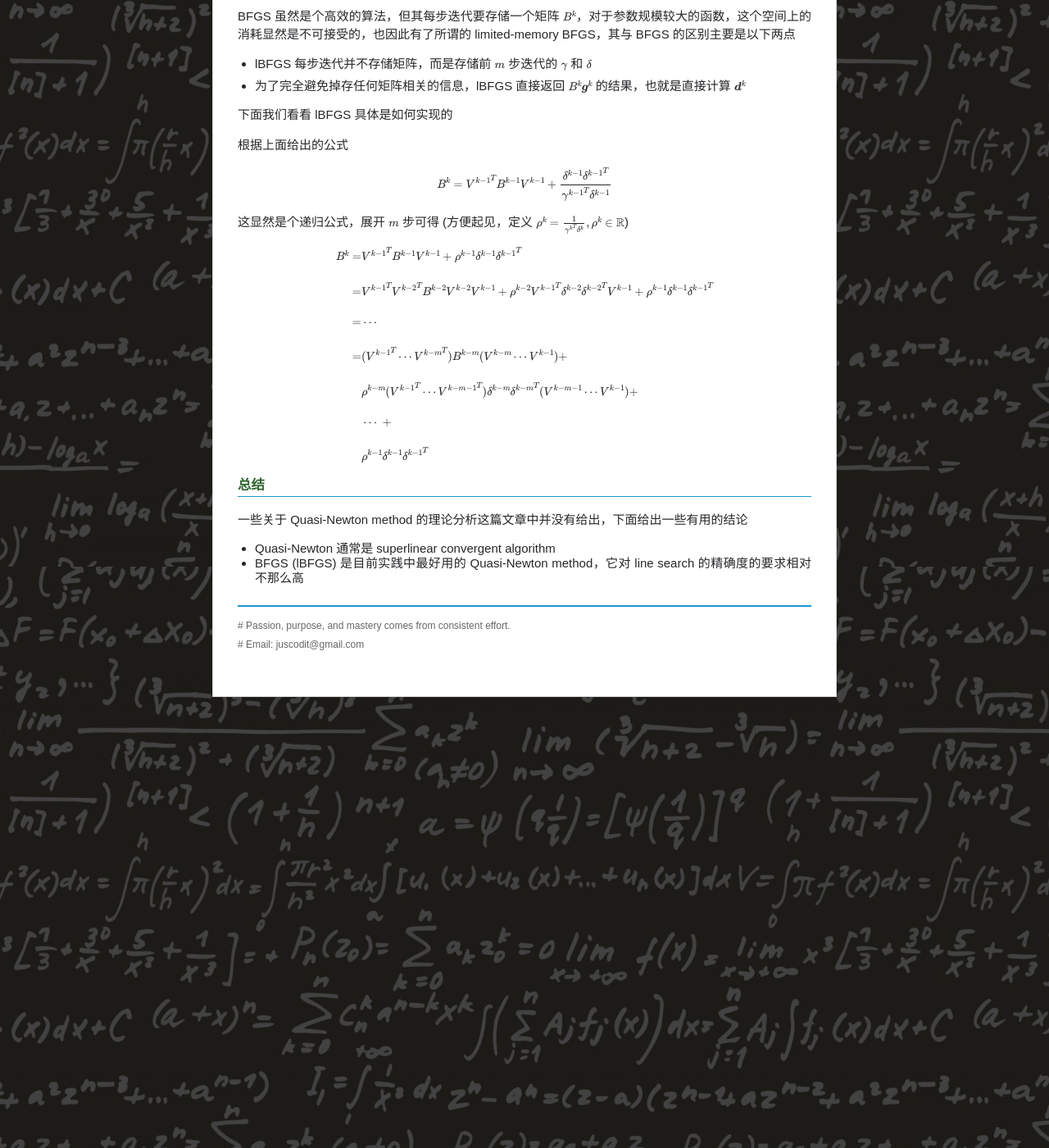
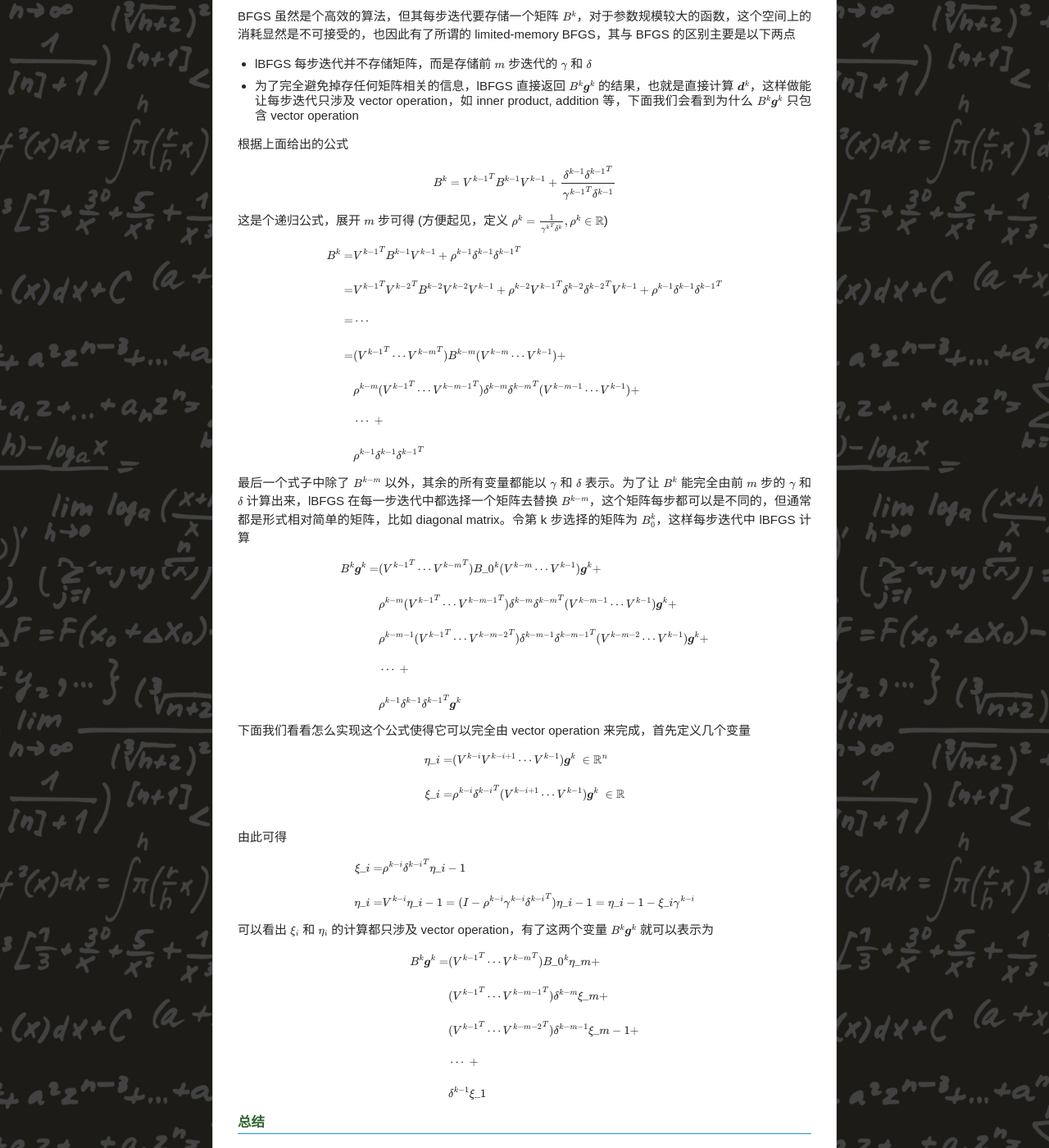
Before and after one commit to chenrushan/chenrushan.github.io, a Jekyll site: the page built from _posts/2014-07-13-NP-10-quasi-newton.markdown, in a window 1280 px wide and 1400 px high, scrolled down 4709 px. Shown: the whole window at 82% size. Built offline with Jekyll 4.4.1, drawn with Linux system fonts in a browser that asks for light colours; Markdown is read by kramdown in place of the engine named in the settings; formulas are drawn with MathJax 3.

Commit message:
[np10]: update

```diff
--- a/_posts/2014-07-13-NP-10-quasi-newton.markdown
+++ b/_posts/2014-07-13-NP-10-quasi-newton.markdown
@@ -253,15 +253,13 @@ BFGS 虽然是个高效的算法，但其每步迭代要存储一个矩阵 $B^k$
 
 * lBFGS 每步迭代并不存储矩阵，而是存储前 $m$ 步迭代的 $\gamma$ 和 $\delta$
 
-* 为了完全避免掉存任何矩阵相关的信息，lBFGS 直接返回 $B^k \boldsymbol{g}^k$ 的结果，也就是直接计算 $\boldsymbol{d}^k$
-
-下面我们看看 lBFGS 具体是如何实现的
+* 为了完全避免掉存任何矩阵相关的信息，lBFGS 直接返回 $B^k \boldsymbol{g}^k$ 的结果，也就是直接计算 $\boldsymbol{d}^k$，这样做能让每步迭代只涉及 vector operation，如 inner product, addition 等，下面我们会看到为什么 $B^k \boldsymbol{g}^k$ 只包含 vector operation
 
 根据上面给出的公式
 
 $$B^{k} = {V^{k-1}}^T B^{k-1} V^{k-1} + \frac{\delta^{k-1} {\delta^{k-1}}^T}{ {\gamma^{k-1}}^T \delta^{k-1}}$$
 
-这显然是个递归公式，展开 $m$ 步可得 (方便起见，定义 $\rho^k = \frac{1}{ {\gamma^{k}}^T \delta^{k}}, \rho^k \in \mathbb{R}$)
+这是个递归公式，展开 $m$ 步可得 (方便起见，定义 $\rho^k = \frac{1}{ {\gamma^{k}}^T \delta^{k}}, \rho^k \in \mathbb{R}$)
 
 $$
 \begin{align}
@@ -275,6 +273,48 @@ B^{k} = & {V^{k-1}}^T B^{k-1} V^{k-1} + \rho^{k-1} {\delta^{k-1} {\delta^{k-1}}^
 \end{align}
 $$
 
+最后一个式子中除了 $B^{k-m}$ 以外，其余的所有变量都能以 $\gamma$ 和 $\delta$ 表示。为了让 $B^k$ 能完全由前 $m$ 步的 $\gamma$ 和 $\delta$ 计算出来，lBFGS 在每一步迭代中都选择一个矩阵去替换 $B^{k-m}$，这个矩阵每步都可以是不同的，但通常都是形式相对简单的矩阵，比如 diagonal matrix。令第 k 步选择的矩阵为 $B\_0^k$，这样每步迭代中 lBFGS 计算
+
+$$
+\begin{align}
+B^{k}\boldsymbol{g}^k = & ({V^{k-1}}^T \cdots {V^{k-m}}^T) B\_0^k ({V^{k-m}} \cdots V^{k-1})\boldsymbol{g}^k + \\\\
+  & \rho^{k-m} ({V^{k-1}}^T \cdots {V^{k-m-1}}^T) \delta^{k-m} {\delta^{k-m}}^T (V^{k-m-1} \cdots V^{k-1}) \boldsymbol{g}^k + \\\\
+  & \rho^{k-m-1} ({V^{k-1}}^T \cdots {V^{k-m-2}}^T) \delta^{k-m-1} {\delta^{k-m-1}}^T (V^{k-m-2} \cdots V^{k-1}) \boldsymbol{g}^k + \\\\
+  & \cdots \;+ \\\\
+  & \rho^{k-1} {\delta^{k-1} {\delta^{k-1}}^T}\boldsymbol{g}^k
+\end{align}
+$$
+
+下面我们看看怎么实现这个公式使得它可以完全由 vector operation 来完成，首先定义几个变量
+
+$$
+\begin{align}
+\eta\_i = & (V^{k-i} V^{k-i+1} \cdots V^{k-1}) \boldsymbol{g}^k \; \in \mathbb{R}^n\\\\
+\xi\_i = & \rho^{k-i} {\delta^{k-i}}^T (V^{k-i+1} \cdots V^{k-1}) \boldsymbol{g}^k \; \in \mathbb{R} \\\\
+\end{align}
+$$
+
+由此可得
+
+$$
+\begin{align}
+\xi\_i = & \rho^{k-i} {\delta^{k-i}}^T \eta\_{i-1} \\\\
+\eta\_i = & V^{k-i} \eta\_{i-1} = (I - \rho^{k-i} \gamma^{k-i} {\delta^{k-i}}^T) \eta\_{i-1} = \eta\_{i-1} - \xi\_{i} \gamma^{k-i}
+\end{align}
+$$
+
+可以看出 $\xi\_i$ 和 $\eta\_i$ 的计算都只涉及 vector operation，有了这两个变量 $B^k\boldsymbol{g}^k$ 就可以表示为
+
+$$
+\begin{align}
+B^{k}\boldsymbol{g}^k = & ({V^{k-1}}^T \cdots {V^{k-m}}^T) B\_0^k \eta\_m + \\\\
+  & ({V^{k-1}}^T \cdots {V^{k-m-1}}^T) \delta^{k-m} \xi\_m + \\\\
+  & ({V^{k-1}}^T \cdots {V^{k-m-2}}^T) \delta^{k-m-1} \xi\_{m-1} + \\\\
+  & \cdots \;+ \\\\
+  & \delta^{k-1} \xi\_1
+\end{align}
+$$
+
 #### 总结
 
 一些关于 Quasi-Newton method 的理论分析这篇文章中并没有给出，下面给出一些有用的结论
```
